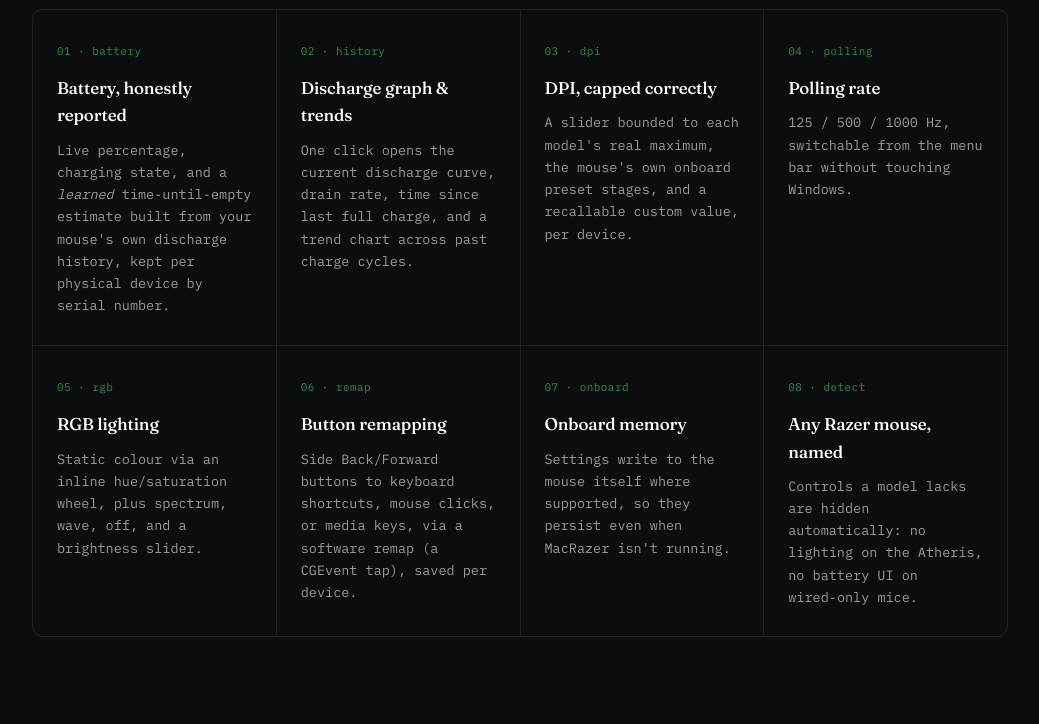
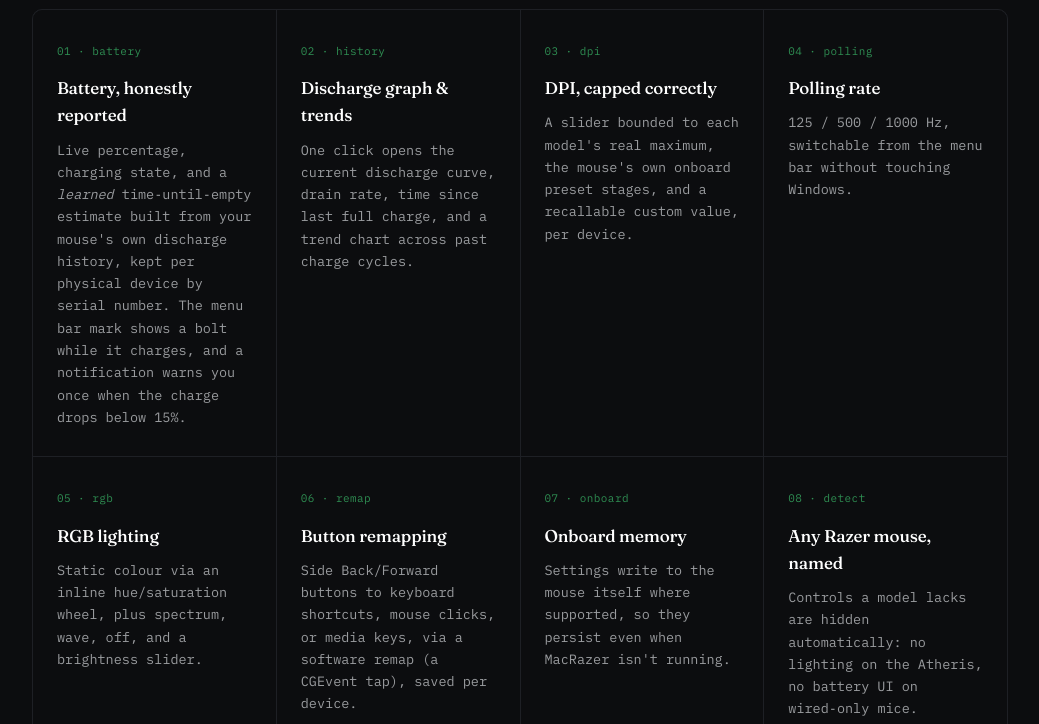
Before and after one commit to SorcRR/MacRazer, a plain HTML site: page docs/index.html in a window 1280 px wide. Shown: the part 1260-1984 px from the top of the page, without its empty margins (120-1159 px from the left). Drawn offline with Linux system fonts and the light colour scheme; no server answers.

Commit message:
Release v0.2.1

```diff
--- a/docs/index.html
+++ b/docs/index.html
@@ -117,7 +117,9 @@
         <span class="feature-tag">01 · battery</span>
         <h3>Battery, honestly reported</h3>
         <p>Live percentage, charging state, and a <em>learned</em> time‑until‑empty estimate
-        built from your mouse's own discharge history, kept per physical device by serial number.</p>
+        built from your mouse's own discharge history, kept per physical device by serial number.
+        The menu bar mark shows a bolt while it charges, and a notification warns you once when
+        the charge drops below 15%.</p>
       </article>
 
       <article class="feature">
```
Also changed, not shown: CHANGELOG.md, 1 other file.
